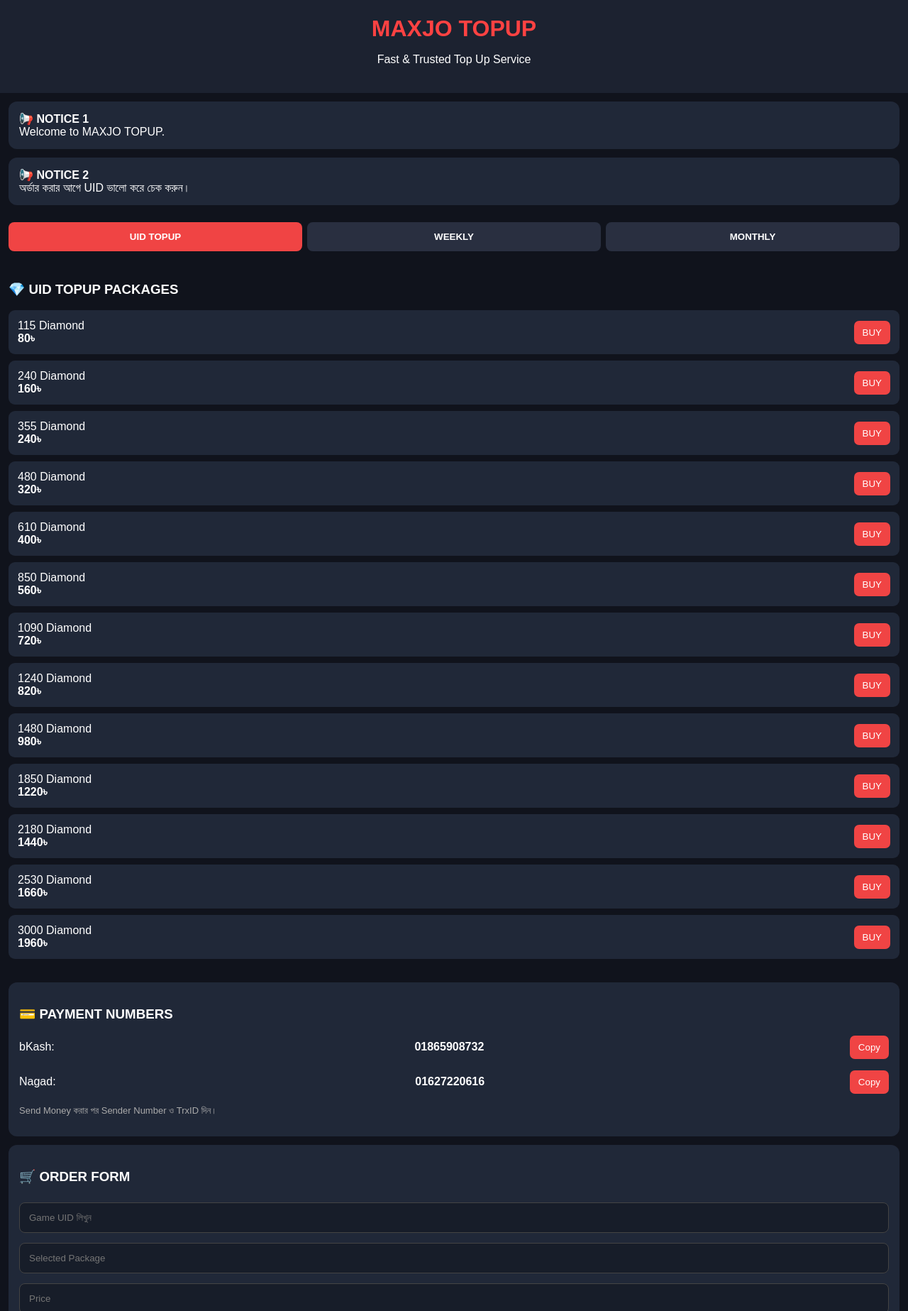
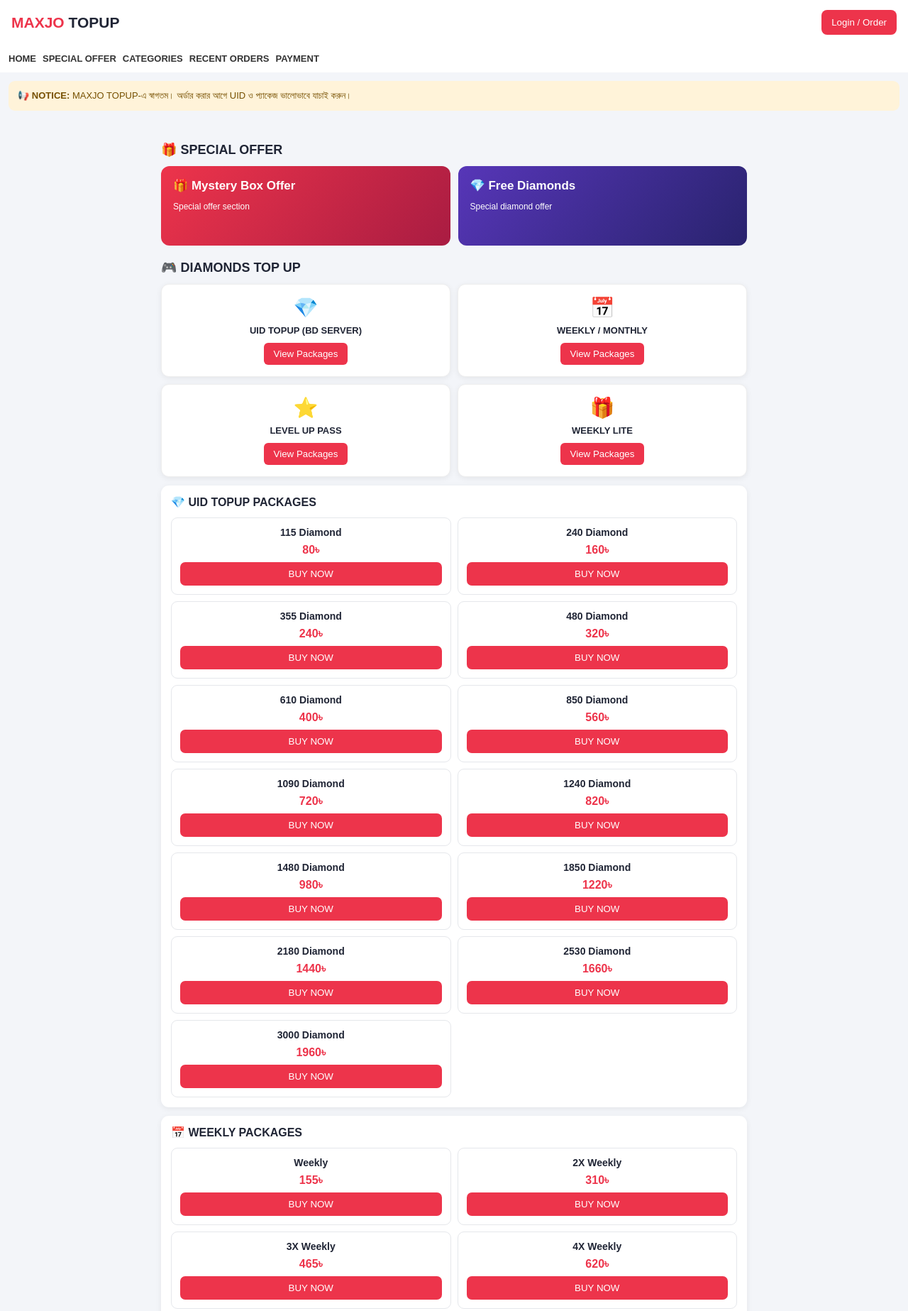
Before and after one commit to nfnirob430-hub/MaxjoTopup, a plain HTML site: page index.html in a window 1280 px wide. Shown: the top 1847 px of the page at 71% size. Drawn offline with Linux system fonts and the light colour scheme.

Commit message:
Update index.html

```diff
--- a/index.html
+++ b/index.html
@@ -3,94 +3,164 @@
 <html lang="bn">
 <head>
 <meta charset="UTF-8">
-<meta name="viewport" content="width=device-width,initial-scale=1">
+<meta name="viewport" content="width=device-width, initial-scale=1.0">
 <title>MAXJO TOPUP</title>
 <style>
 *{box-sizing:border-box}
-body{margin:0;background:#10131c;color:white;font-family:Arial}
-header{text-align:center;background:#1c2230;padding:22px}
-header h1{color:#ff4242;margin:0}
-.notice,.payment,.order{background:#202838;margin:12px;padding:15px;border-radius:12px}
-.tabs{display:grid;grid-template-columns:repeat(3,1fr);gap:7px;padding:12px}
-.tabs button{padding:13px 4px;background:#292f40;color:white;border:0;border-radius:8px;font-weight:bold}
-.tabs button.active{background:#f04444}
-.section{display:none;padding:12px}
-.section.show{display:block}
-.package{display:flex;justify-content:space-between;align-items:center;background:#202838;margin:9px 0;padding:13px;border-radius:9px}
-.package button,.copy{background:#f04444;color:white;border:0;padding:9px 12px;border-radius:7px}
-input,select{width:100%;padding:13px;margin:7px 0;background:#171d29;color:white;border:1px solid #444;border-radius:8px}
-.submit{width:100%;padding:14px;background:#f04444;color:white;border:0;border-radius:8px;font-weight:bold}
-.copy{margin-left:8px}
-.payment p{display:flex;align-items:center;justify-content:space-between;gap:5px}
-.small{color:#aaa;font-size:13px}
+body{margin:0;background:#f3f5f9;color:#202535;font-family:Arial,sans-serif}
+header{background:#fff;padding:14px 16px;display:flex;align-items:center;justify-content:space-between;box-shadow:0 2px 10px #0001}
+.logo{font-size:21px;font-weight:900;color:#ed344b}
+.logo span{color:#202535}
+.header-btn{background:#ed344b;color:white;border:0;padding:10px 14px;border-radius:8px}
+nav{display:flex;gap:9px;overflow-x:auto;background:white;padding:12px}
+nav a{white-space:nowrap;text-decoration:none;color:#333;font-size:13px;font-weight:bold}
+.notice{background:#fff3d9;color:#765000;padding:13px;margin:12px;border-radius:9px;font-size:13px}
+.container{padding:12px;max-width:850px;margin:auto}
+.heading{font-size:18px;font-weight:800;margin:20px 0 12px}
+.offer-grid{display:grid;grid-template-columns:1fr 1fr;gap:11px}
+.offer{background:linear-gradient(130deg,#ed344b,#a91c42);color:white;border-radius:12px;padding:17px;min-height:112px}
+.offer:nth-child(2){background:linear-gradient(130deg,#5736b8,#29236e)}
+.offer b{font-size:17px}
+.offer p{font-size:12px;margin-bottom:0}
+.categories{display:grid;grid-template-columns:repeat(2,1fr);gap:10px}
+.category{background:white;border-radius:11px;padding:16px 10px;text-align:center;box-shadow:0 2px 9px #0001;border:1px solid #eee}
+.category .emoji{font-size:28px}
+.category b{display:block;margin-top:8px;font-size:13px}
+.category button{background:#ed344b;color:white;border:0;border-radius:6px;padding:8px 14px;margin-top:10px}
+.service{background:white;border-radius:11px;padding:14px;margin:12px 0;box-shadow:0 2px 8px #0001}
+.service h3{margin:0 0 12px;font-size:16px}
+.packages{display:grid;grid-template-columns:repeat(2,1fr);gap:9px}
+.package{border:1px solid #e5e7eb;border-radius:9px;padding:12px;text-align:center}
+.package b{display:block;font-size:14px}
+.price{color:#ed344b;font-weight:800;margin:8px}
+.buy{background:#ed344b;color:white;border:0;border-radius:7px;padding:9px 18px;width:100%}
+.payment{background:white;border-radius:11px;padding:15px;margin:12px 0}
+.payrow{display:flex;align-items:center;justify-content:space-between;border-bottom:1px solid #eee;padding:11px 0;font-size:14px}
+.copy{border:0;background:#202535;color:white;padding:7px 12px;border-radius:6px}
+input,select{width:100%;padding:12px;border:1px solid #ddd;border-radius:8px;margin:7px 0}
+#order{display:none}
+.submit{background:#ed344b;color:white;border:0;padding:13px;width:100%;border-radius:8px;font-weight:bold}
+.recent{background:white;border-radius:10px;padding:14px;margin:10px 0}
+footer{background:#202535;color:white;text-align:center;padding:25px;margin-top:25px;font-size:13px}
 </style>
 </head>
 <body>
 
 <header>
-<h1>MAXJO TOPUP</h1>
-<p>Fast & Trusted Top Up Service</p>
+  <div class="logo">MAXJO <span>TOPUP</span></div>
+  <button class="header-btn" onclick="document.getElementById('order').scrollIntoView()">Login / Order</button>
 </header>
 
+<nav>
+  <a href="#home">HOME</a>
+  <a href="#offers">SPECIAL OFFER</a>
+  <a href="#categories">CATEGORIES</a>
+  <a href="#recent">RECENT ORDERS</a>
+  <a href="#payment">PAYMENT</a>
+</nav>
+
 <div class="notice">
-<b>📢 NOTICE 1</b><br>Welcome to MAXJO TOPUP.
-</div>
-<div class="notice">
-<b>📢 NOTICE 2</b><br>অর্ডার করার আগে UID ভালো করে চেক করুন।
+  📢 <b>NOTICE:</b> MAXJO TOPUP-এ স্বাগতম। অর্ডার করার আগে UID ও প্যাকেজ ভালোভাবে যাচাই করুন।
 </div>
 
-<div class="tabs">
-<button class="active" onclick="openTab('uid',this)">UID TOPUP</button>
-<button onclick="openTab('weekly',this)">WEEKLY</button>
-<button onclick="openTab('monthly',this)">MONTHLY</button>
+<main class="container" id="home">
+
+<section id="offers">
+  <div class="heading">🎁 SPECIAL OFFER</div>
+  <div class="offer-grid">
+    <div class="offer">
+      <b>🎁 Mystery Box Offer</b>
+      <p>Special offer section</p>
     </div>
+    <div class="offer">
+      <b>💎 Free Diamonds</b>
+      <p>Special diamond offer</p>
+    </div>
+  </div>
+</section>
 
-<div id="uid" class="section show">
+<section id="categories">
+  <div class="heading">🎮 DIAMONDS TOP UP</div>
+  <div class="categories">
+    <div class="category">
+      <div class="emoji">💎</div>
+      <b>UID TOPUP (BD SERVER)</b>
+      <button onclick="showService('diamond')">View Packages</button>
+    </div>
+    <div class="category">
+      <div class="emoji">📅</div>
+      <b>WEEKLY / MONTHLY</b>
+      <button onclick="showService('weekly')">View Packages</button>
+    </div>
+    <div class="category">
+      <div class="emoji">⭐</div>
+      <b>LEVEL UP PASS</b>
+      <button onclick="showService('monthly')">View Packages</button>
+    </div>
+    <div class="category">
+      <div class="emoji">🎁</div>
+      <b>WEEKLY LITE</b>
+      <button onclick="showService('weekly')">View Packages</button>
+    </div>
+  </div>
+</section>
+
+<section id="diamond" class="service">
   <h3>💎 UID TOPUP PACKAGES</h3>
-<div id="diamondList"></div>
-</div>
+  <div class="packages" id="diamondList"></div>
+</section>
 
-<div id="weekly" class="section">
+<section id="weekly" class="service">
   <h3>📅 WEEKLY PACKAGES</h3>
-<div id="weeklyList"></div>
-</div>
+  <div class="packages" id="weeklyList"></div>
+</section>
 
-<div id="monthly" class="section">
+<section id="monthly" class="service">
   <h3>🌙 MONTHLY PACKAGES</h3>
-<div id="monthlyList"></div>
-</div>
+  <div class="packages" id="monthlyList"></div>
+</section>
 
-<div class="payment">
-<h3>💳 PAYMENT NUMBERS</h3>
-<p>bKash: <b>01865908732</b>
-<button class="copy" onclick="copyNumber('01865908732')">Copy</button></p>
-<p>Nagad: <b>01627220616</b>
-<button class="copy" onclick="copyNumber('01627220616')">Copy</button></p>
-<p class="small">Send Money করার পর Sender Number ও TrxID দিন।</p>
-</div>
-
-<div class="order">
-<h3>🛒 ORDER FORM</h3>
+<section class="service" id="order">
+  <h3>🛒 PLACE YOUR ORDER</h3>
   <form id="orderForm">
-<input id="uidInput" placeholder="Game UID লিখুন" required>
-<input id="packageInput" placeholder="Selected Package" readonly required>
-<input id="priceInput" placeholder="Price" readonly required>
-
+    <input id="uid" placeholder="Free Fire Player UID" required>
+    <input id="packageName" placeholder="Selected Package" readonly required>
+    <input id="packagePrice" placeholder="Package Price" readonly required>
     <select id="method" required>
-<option value="">Payment Method</option>
+      <option value="">Select Payment Method</option>
       <option>bKash</option>
       <option>Nagad</option>
     </select>
-
-<input id="sender" placeholder="আপনার Payment Number" required>
+    <input id="sender" placeholder="Your Payment Number" required>
     <input id="trx" placeholder="Transaction ID (TrxID)" required>
     <button class="submit">SUBMIT ORDER</button>
   </form>
-<div id="message"></div>
+  <p id="message"></p>
+</section>
+
+<section class="payment" id="payment">
+  <div class="heading">💳 PAYMENT METHODS</div>
+  <div class="payrow">
+    <span>bKash: <b>01865908732</b></span>
+    <button class="copy" onclick="copyText('01865908732')">COPY</button>
   </div>
+  <div class="payrow">
+    <span>Nagad: <b>01627220616</b></span>
+    <button class="copy" onclick="copyText('01627220616')">COPY</button>
+  </div>
+</section>
 
-<footer style="text-align:center;padding:20px;color:#aaa">
-MAXJO TOPUP © 2026
+<section id="recent">
+  <div class="heading">📦 RECENT ORDERS</div>
+  <div class="recent">এখনো কোনো অর্ডার দেখানোর জন্য যুক্ত করা হয়নি।</div>
+</section>
+
+</main>
+
+<footer>
+  <h2>MAXJO TOPUP</h2>
+  Fast • Secure • Trusted Top Up<br><br>
+  © 2026 MAXJO TOPUP
 </footer>
 
 <script>
@@ -121,48 +191,38 @@ const monthly=[
 ];
 
 function render(data,id){
-document.getElementById(id).innerHTML=data.map(item=>`
+ document.getElementById(id).innerHTML=data.map(p=>`
  <div class="package">
-<span>${item[0]}<br><b>${item[1]}৳</b></span>
-<button onclick="selectPackage('${item[0]}',${item[1]})">BUY</button>
+ <b>${p[0]}</b>
+ <div class="price">${p[1]}৳</div>
+ <button class="buy" onclick="buy('${p[0]}',${p[1]})">BUY NOW</button>
  </div>`).join("");
 }
-
 render(diamond,"diamondList");
 render(weekly,"weeklyList");
 render(monthly,"monthlyList");
 
-function openTab(id,button){
-document.querySelectorAll(".section").forEach(s=>s.classList.remove("show"));
-document.getElementById(id).classList.add("show");
-document.querySelectorAll(".tabs button").forEach(b=>b.classList.remove("active"));
-button.classList.add("active");
+function showService(id){
+ document.getElementById(id).scrollIntoView({behavior:"smooth"});
 }
 
-function selectPackage(name,price){
-document.getElementById("packageInput").value=name;
-document.getElementById("priceInput").value=price+" টাকা";
-document.querySelector(".order").scrollIntoView({behavior:"smooth"});
+function buy(name,price){
+ document.getElementById("packageName").value=name;
+ document.getElementById("packagePrice").value=price+" টাকা";
+ document.getElementById("order").style.display="block";
+ document.getElementById("order").scrollIntoView({behavior:"smooth"});
 }
 
-function copyNumber(number){
-if(navigator.clipboard && window.isSecureContext){
-navigator.clipboard.writeText(number).then(()=>alert("নম্বর কপি হয়েছে"));
-}else{
-const t=document.createElement("textarea");
-t.value=number;
-document.body.appendChild(t);
-t.select();
-document.execCommand("copy");
-t.remove();
-alert("নম্বর কপি হয়েছে");
-}
+function copyText(number){
+ navigator.clipboard.writeText(number)
+ .then(()=>alert("নম্বর কপি হয়েছে"))
+ .catch(()=>alert("কপি করা যায়নি। নম্বরটি হাতে কপি করুন।"));
 }
 
 document.getElementById("orderForm").addEventListener("submit",function(e){
  e.preventDefault();
-document.getElementById("message").innerHTML=
-"<p style='color:#ffcc55'>Demo Order: অর্ডার তথ্য নেওয়া হয়েছে। এখনো ডাটাবেজে জমা হয়নি।</p>";
+ document.getElementById("message").innerText=
+ "এটি ডেমো। অর্ডার এখনো ডাটাবেজে জমা হচ্ছে না।";
 });
 </script>
 </body>
```
Lines whose indentation alone changed are shown as unchanged.
